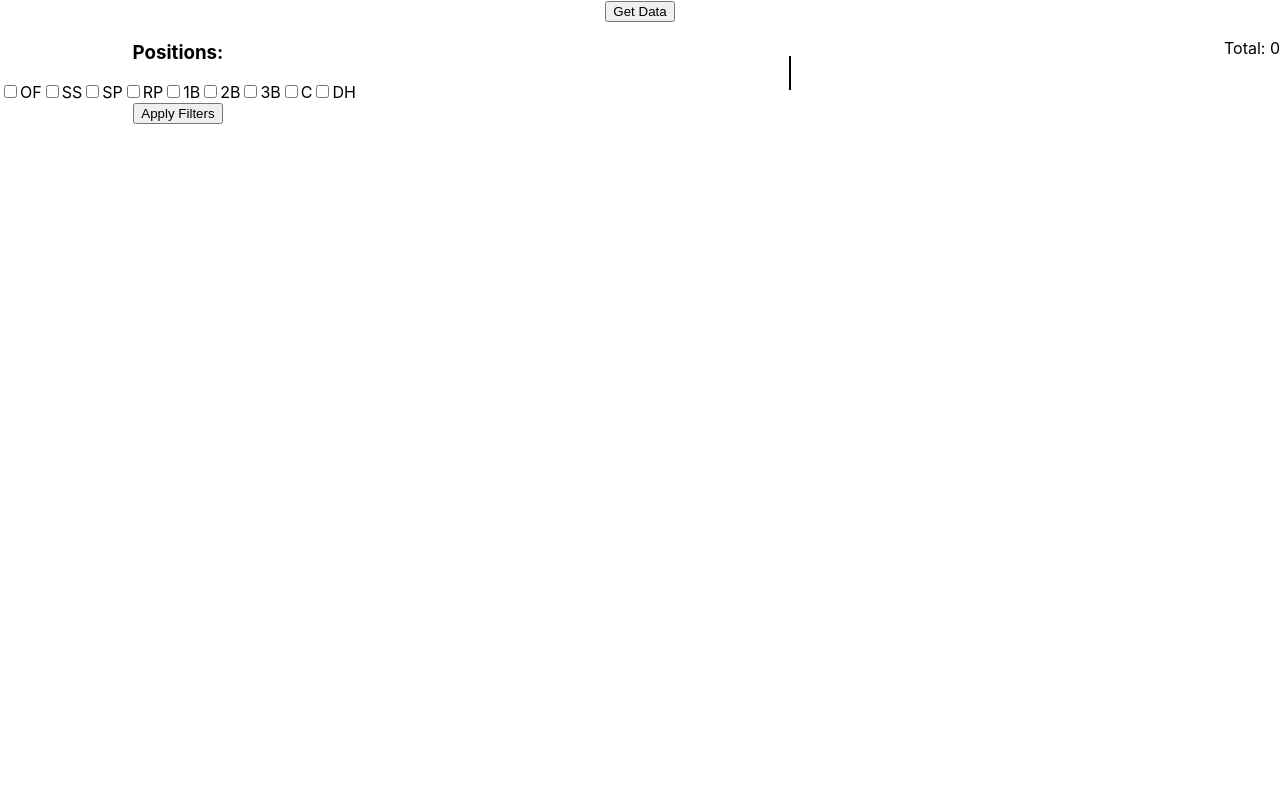
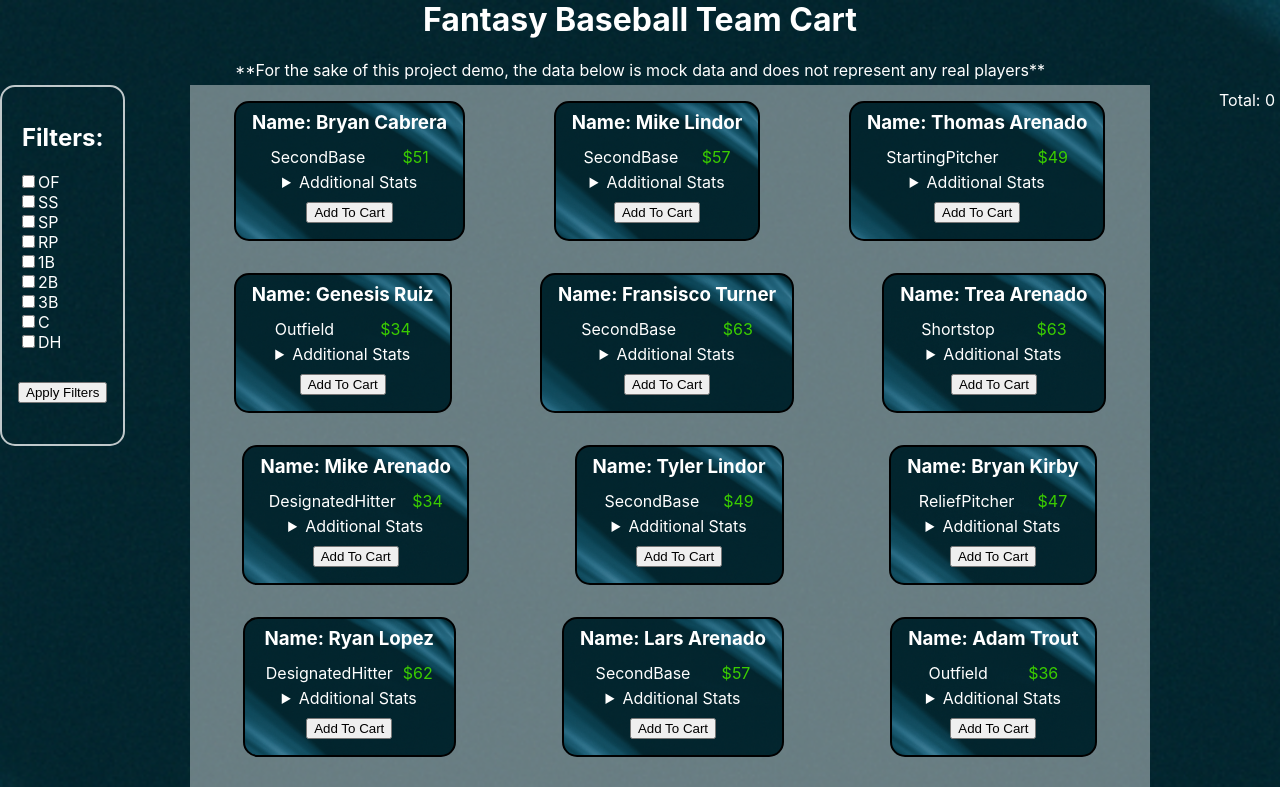
Before and after one commit to leichtaustin/eCommerce-baseball, a React (Create React App) app: page / in a window 1280 px wide. Shown: the top 787 px of the page. Built offline with nearby package versions, Linux system fonts and the light colour scheme.

Commit message:
Added css

```diff
--- a/src/App.css
+++ b/src/App.css
@@ -1,7 +1,12 @@
 .App {
   text-align: center;
+  color: white;
+  background-image: url(./resources/background_blue.png);
+  background-size: cover;
 }
 
 .playerContainer {
   display: flex;
+  justify-content: space-around;
+
 }
--- a/src/App.js
+++ b/src/App.js
@@ -6,20 +6,26 @@ import { playerFactory } from './utility/dataFactory';
 import { addPlayerCards } from './components/SearchResults/searchResultsSlice';
 import { Cart } from './components/Cart/Cart';
 import { Filters } from './components/Filters/Filters';
+import { Header } from './components/Header/Header';
 
 function App() {
   const dispatch = useDispatch();
-  const generatePlayerData = () => {
+  let isFirstLoad = true;
+
+  if(isFirstLoad) {
     let player;
     for(let i = 0; i < 20; i++) {
       player = playerFactory();
       dispatch(addPlayerCards(player));
-    }
+    };
+    isFirstLoad = false;
   }
 
   return (
     <div className="App">
-      <button onClick={generatePlayerData}>Get Data</button>
+      <header>
+        <Header />
+      </header>
       <div className='playerContainer'>
         <Filters />
         <SearchResults />
--- a/src/components/Filters/Filters.js
+++ b/src/components/Filters/Filters.js
@@ -3,6 +3,7 @@ import { useDispatch, useSelector } from 'react-redux';
 import { updateFilter } from './FiltersSlice';
 import { filterPlayersByPosition, filterPlayersInCart, resetFilteredPlayers } from '../SearchResults/searchResultsSlice';
 import { selectPlayersInCart } from '../Cart/CartSlice';
+import './filter.css';
 
 export const Filters = () => {
     const dispatch = useDispatch();
@@ -42,27 +43,36 @@ export const Filters = () => {
     }
 
     return (
-        <div>
+        <div className='filterContainer'>
+            <h2>Filters: </h2>
             <form onSubmit={handleFormSubmit}>
-                <h3>Positions: </h3>
                 <input type='checkbox' id='outfield' name='outfield'/>
                 <label for='outfield'>OF</label>
+                <br/>
                 <input type='checkbox' id='shortstop' name='shortstop'/>
                 <label for='shortstop'>SS</label>
+                <br/>
                 <input type='checkbox' id='starting_pitcher' name='starting_pitcher'/>
                 <label for='starting_pitcher'>SP</label>
+                <br/>
                 <input type='checkbox' id='relief_pitcher' name='relief_pitcher'/>
                 <label for='relief_pitcher'>RP</label>
+                <br/>
                 <input type='checkbox' id='first' name='first'/>
                 <label for='first'>1B</label>
+                <br/>
                 <input type='checkbox' id='second' name='second'/>
                 <label for='second'>2B</label>
+                <br/>
                 <input type='checkbox' id='third' name='third'/>
                 <label for='third'>3B</label>
+                <br/>
                 <input type='checkbox' id='catcher' name='catcher'/>
                 <label for='catcher'>C</label>
+                <br/>
                 <input type='checkbox' id='designated_hitter' name='designated_hitter'/>
                 <label for='designated_hitter'>DH</label>
+                <br/>
                 <br/>
                 <button type='submit'>Apply Filters</button>
 
--- /dev/null
+++ b/src/components/Filters/filter.css
@@ -0,0 +1,13 @@
+.filterContainer {
+    max-width: fit-content;
+    max-height: 325px;
+    justify-content: center;
+    padding: 1rem;
+    /* background-color: hsla(360, 100%, 100%, 0.14); */
+    border: solid hsla(360, 100%, 100%, 0.75) 2px;
+    border-radius: 15px;
+}
+
+form {
+    text-align: left;
+}
--- /dev/null
+++ b/src/components/Header/Header.js
@@ -0,0 +1,11 @@
+import React from 'react';
+import './header.css';
+
+export const Header = () => {
+    return (
+        <div className='headerContainer'>
+            <h1>Fantasy Baseball Team Cart</h1>
+            <p>**For the sake of this project demo, the data below is mock data and does not represent any real players**</p>
+        </div>
+    )
+}
--- /dev/null
+++ b/src/components/Header/header.css
@@ -0,0 +1,3 @@
+h1 {
+    margin-top: 0;
+}
--- a/src/components/Player_Card/Player_Card.js
+++ b/src/components/Player_Card/Player_Card.js
@@ -15,12 +15,16 @@ export const PlayerCard = (props) => {
 
     return (
         <div className='playerCardContainer'>
-            <h2>Name: {props.player.firstName} {props.player.lastName}</h2>
-            <p>Position: {props.player.position}</p>
-            <p>Auction Value: {props.player.auctionValue}</p>
-            <p>Hits: {props.player.hits}</p>
-            <p>FantasyPoints: {props.player.fantasyPoints}</p>
-            <p>ID: {props.player.playerId}</p>
+            <h3>Name: {props.player.firstName} {props.player.lastName}</h3>
+            <div className='baseDataContainer'>
+                <p>{props.player.position}</p>
+                <p id='auctionValue'>${props.player.auctionValue}</p>
+            </div>
+            <details>
+                <summary>Additional Stats</summary>
+                <p>Hits: {props.player.hits}</p>
+                <p>FantasyPoints: {props.player.fantasyPoints}</p>
+            </details>
             <button type='button' onClick={addPlayerToCart}>
                 Add To Cart
             </button>
--- a/src/components/Player_Card/playerCard.css
+++ b/src/components/Player_Card/playerCard.css
@@ -2,6 +2,30 @@
     max-width: fit-content;
     margin: 1rem;
     padding: 0 1rem 1rem 1rem;
-    border: solid 1px black;
+    border: solid 2px black;
     border-radius: 15px;
+    background-image: url(../../resources/background_blue.png);
+    background-size: cover;
 }
+
+h3 {
+    margin-top: .5rem;
+    margin-bottom: .5rem;
+}
+
+.baseDataContainer {
+    display: flex;
+    justify-content: space-around;
+}
+
+#auctionValue {
+    color: hsla(103, 100%, 40%, 1);
+}
+
+p {
+    margin: 5px;
+}
+
+button {
+    margin-top: 10px;
+}
--- a/src/components/SearchResults/searchResults.css
+++ b/src/components/SearchResults/searchResults.css
@@ -3,7 +3,8 @@
     flex-wrap: wrap;
     max-width: 75%;
     margin: auto;
-    border: solid 1px black;
+    /* border: solid 1px hsla(360, 100%, 100%, 0.74); */
     justify-content: space-around;
     min-height: 2rem;
+    background-color: hsla(0, 0%, 100%, 0.405);
 }
```
Also changed, not shown: src/utility/dataFactory.js (+0 -10 lines), src/resources/background_blue.png (added).
